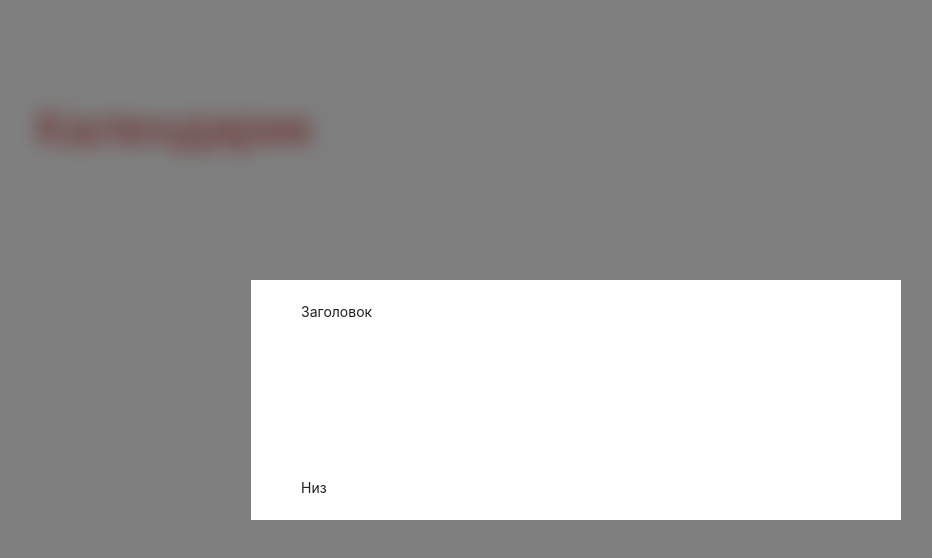
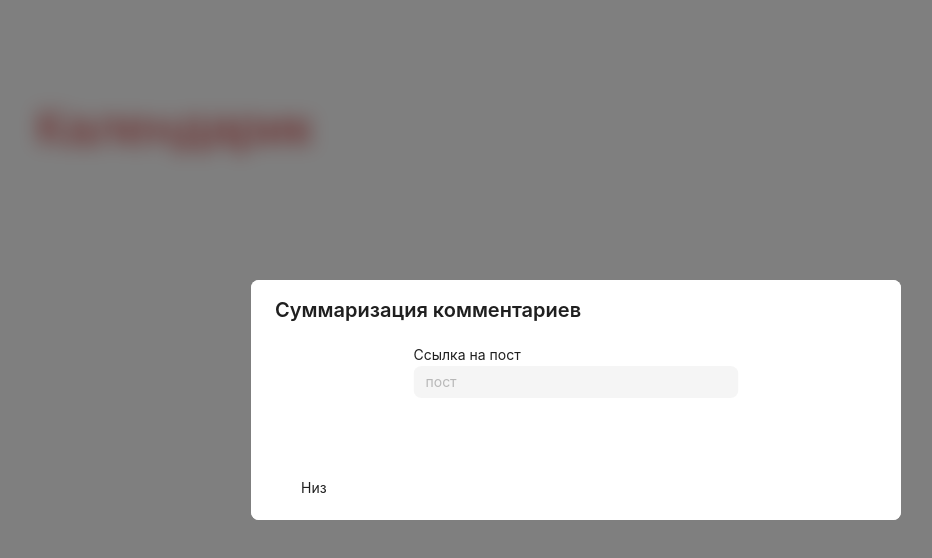
Before and after one commit to blackHATred/postic-frontend, a React (Create React App) app: page / in a window 1280 px wide. Shown: the top 558 px of the page, without its empty margins (64-996 px from the left). Built offline with nearby package versions, Linux system fonts and the light colour scheme.

Commit message:
added model

```diff
--- a/src/components/pages/CommentsPage/CommentsPage.tsx
+++ b/src/components/pages/CommentsPage/CommentsPage.tsx
@@ -1,12 +1,13 @@
 import React from "react";
 import styles from "./styles.module.scss";
 import DialogBox from "../../widgets/dialog_box/dialog_box";
+
 
 const CommentsPage: React.FC = () => {
   return (
     <div className={styles["comments-page"]}>
       <h1>Календарик</h1>
-      <DialogBox />
+      <DialogBox title="Суммаризация комментариев" input_placeholder="пост" button_text="text-b" text="Ссылка на пост" onClick={(text:string) => {console.log("test"); return "ok";}}/>
     </div>
   );
 };
--- a/src/components/pages/CommentsPage/styles.module.scss
+++ b/src/components/pages/CommentsPage/styles.module.scss
@@ -1,13 +1,14 @@
 .comments-page {
   padding: 100px;
 
-  h1 {
-    color: #d63b3b;
-    font-size: 50px;
-    margin-bottom: 16px;
-  }
 
   .ant-picker {
     width: 100%;
   }
 }
+
+.comments-page > h1 {
+  color: #d63b3b;
+  font-size: 50px;
+  margin-bottom: 16px;
+}
--- a/src/components/widgets/dialog_box/dialog_box.tsx
+++ b/src/components/widgets/dialog_box/dialog_box.tsx
@@ -1,19 +1,25 @@
 import React from "react";
-import { Layout } from "antd";
+import { FC } from "react";
+import { Layout, Typography } from "antd";
 import { Header, Footer, Content } from "antd/es/layout/layout";
 import styles from "./styles.module.scss";
+import { DialogBoxModel } from "../../../models/dialog_box/client";
+import { Input } from "antd";
 
-const DialogBox = () => {
+const { Text, Title } = Typography;
+
+const DialogBox: FC<DialogBoxModel> =({title, text, input_placeholder}) => {
   return(
     <div className={styles["blur"]}>
       <Layout className={styles["ant-layout"]}>
-          <Header >
-              Заголовок
-          </Header>
-          <Content>
-
+          <Header className={styles["ant-layout-header"]}>
+              <Title level={4}>{title}</Title>
+          </Header >
+          <Content className={styles["ant-layout-content"]}>
+            <Text>{text}</Text>
+            <Input placeholder={input_placeholder} variant="filled" />
           </Content>
-          <Footer>
+          <Footer className={styles["ant-layout-footer"]}>
               Низ
           </Footer>
       </Layout>
--- a/src/components/widgets/dialog_box/styles.module.scss
+++ b/src/components/widgets/dialog_box/styles.module.scss
@@ -1,10 +1,21 @@
 
 
-.ant-layout *{
+.ant-layout > .ant-layout-header{
+
+  background: white;
+  padding: 16px 24px;
+
+}
+.ant-layout > .ant-layout-footer{
 
   background: white;
 
 }
+
+.ant-layout *{
+  border-radius: 8px;
+}
+
 .ant-layout{
   position: absolute;
   top: 50%;
@@ -13,6 +24,13 @@
   width: 650px;
   height: 240px;
   border-radius: 8px;
+  background: white;
+}
+
+.ant-layout > .ant-layout-content {
+  width: 50%;
+  margin-left: 50%;
+  transform: translate(-50%);
 }
 
 .blur {
--- /dev/null
+++ b/src/models/dialog_box/client.ts
@@ -0,0 +1,7 @@
+export interface DialogBoxModel{
+    title : string,
+    text: string;
+    input_placeholder: string;
+    button_text: string;
+    onClick: (value: string) => string;
+}
```
